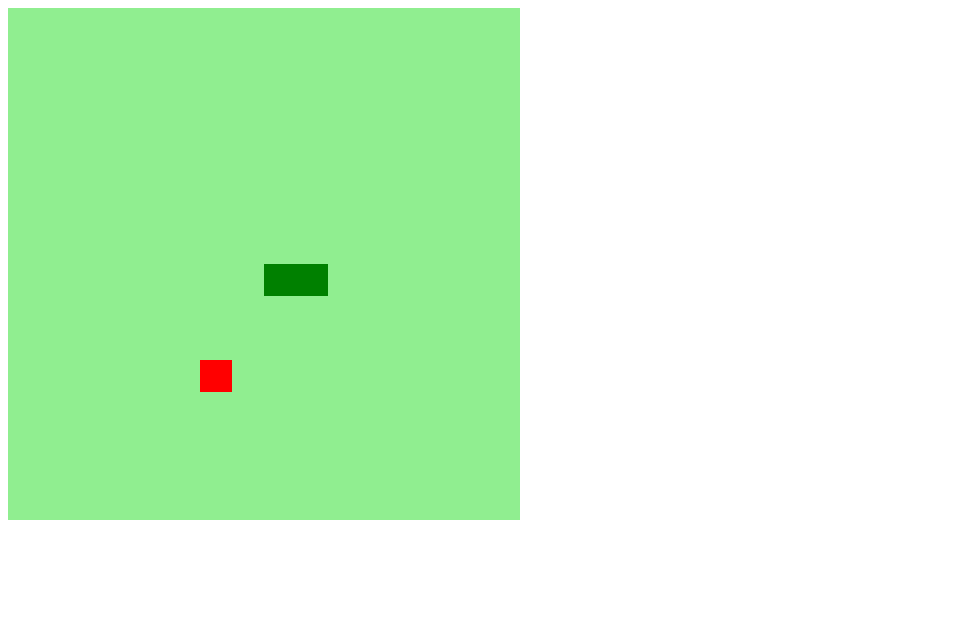
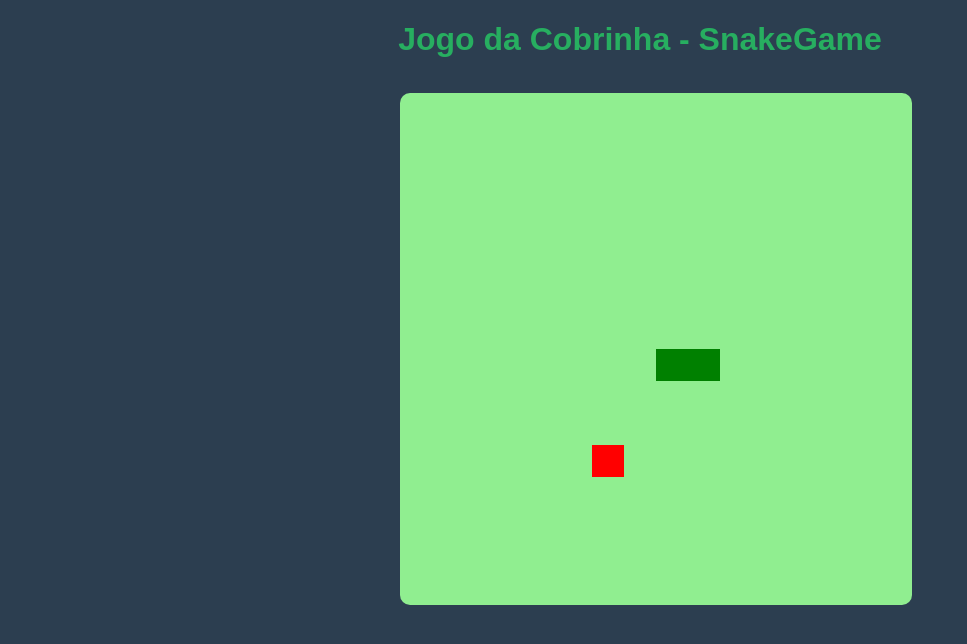
Before and after one commit to GeronimoOlanda/SnakeGame, a plain HTML site: page index.html in a window 1280 px wide. Shown: the whole page, without its empty margins (0-967 px from the left). Drawn offline with Linux system fonts and the light colour scheme.

Commit message:
Finalizando o SnakeGame

```diff
--- a/css/style.css
+++ b/css/style.css
@@ -0,0 +1,16 @@
+
+html{
+font-family: Arial, Helvetica, sans-serif;
+color: #27ae60;
+}
+canvas{
+    border-radius: 10px;
+    margin-top: 1%;
+    margin-left: 31%;
+}
+body{
+    background-color: #2c3e50;
+}
+h1{
+    text-align: center;
+}
--- a/index.html
+++ b/index.html
@@ -11,6 +11,7 @@
 
 </head>
 <body>
+    <h1>Jogo da Cobrinha - SnakeGame</h1>
     <canvas id="snake" width="512" height="512"></canvas>
 
 
--- a/js/scripts.js
+++ b/js/scripts.js
@@ -61,6 +61,12 @@ let iniciarJogo = () =>{
     if(snake[0].y < 0 * box && direction == "up"){
         snake[0].y = 16 * box;
     }
+    for(i = 1; i< snake.length; i++){
+        if(snake[0].x == snake[i].x && snake[0].y == snake[i].y){
+          clearInterval(jogo);
+          alert('Game Over :(');
+        }
+    }
 
     criarBG();
     criarCobrinha();
```
